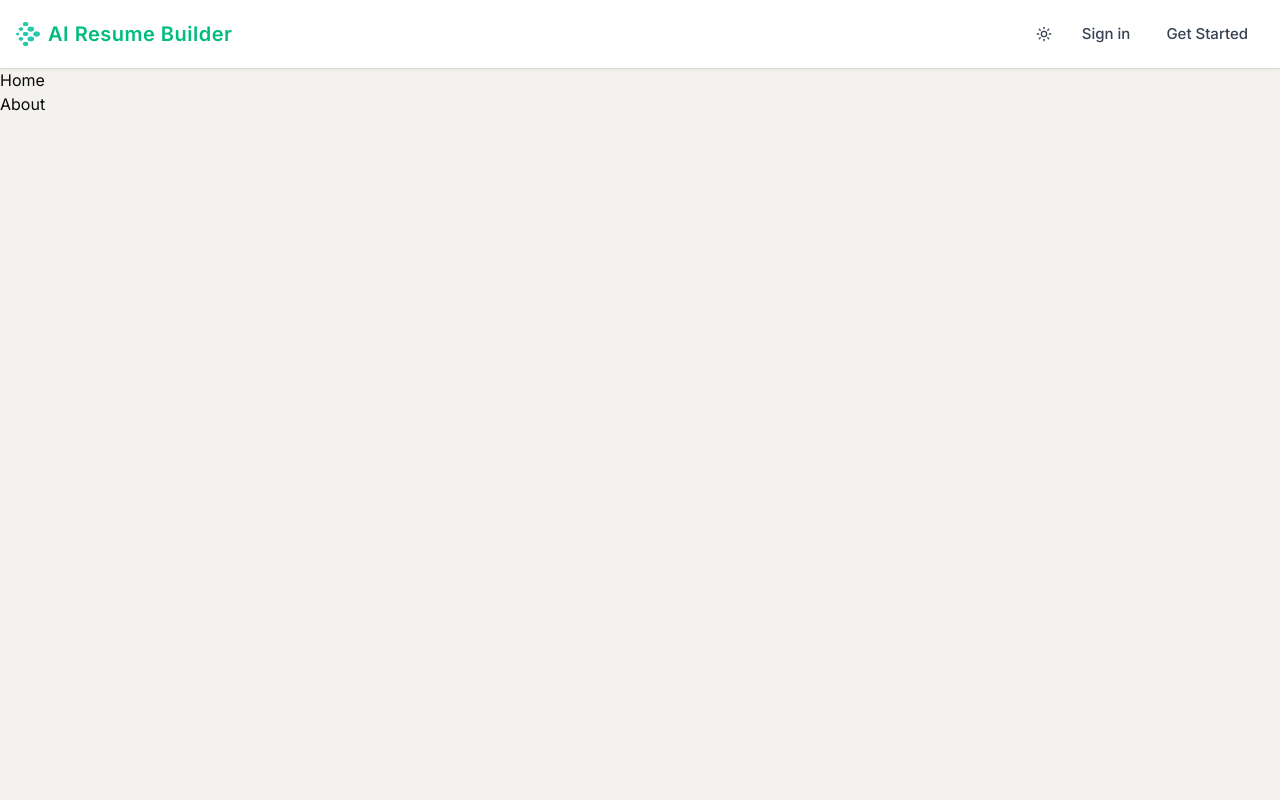
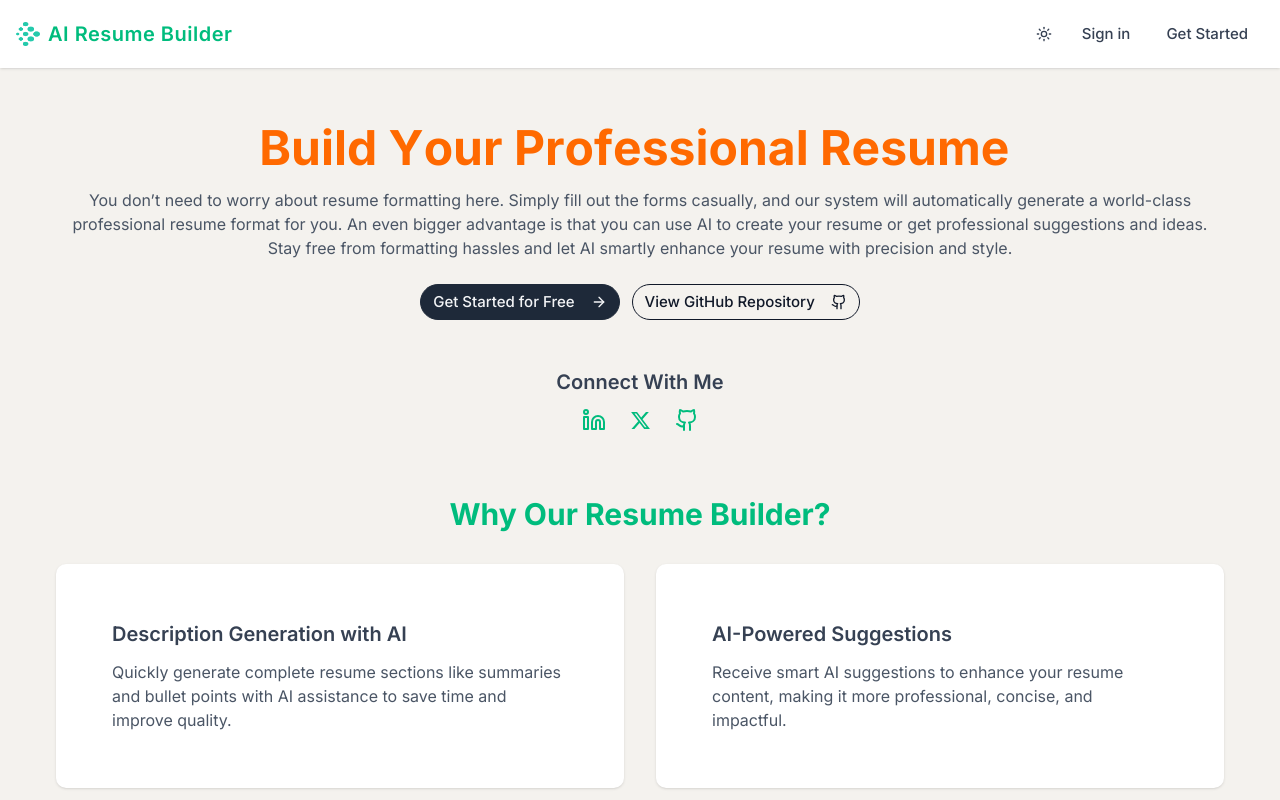
Before and after one commit to Mohosin999/AI-Powered-Resume-Builder-App-FullStack-Next.js, a Next.js app: page / in a window 1280 px wide. Shown: the top 800 px of the page. Built offline with nearby package versions, Linux system fonts and the light colour scheme; no server answers.

Commit message:
test: add unit test for home page and loader

```diff
--- a/src/app/page.tsx
+++ b/src/app/page.tsx
@@ -1,23 +1,12 @@
-// import React from "react";
-// import HomePage from "@/components/home-page";
+import React from "react";
+import HomePage from "@/components/home-page";
 
-// const Home = async () => {
-//   return (
-//     <div>
-//       <HomePage />
-//     </div>
-//   );
-// };
-
-// export default Home;
-
-import Link from "next/link";
-
-export default function Home() {
+const Home = () => {
   return (
     <div>
-      <h1>Home</h1>
-      <Link href="/about">About</Link>
+      <HomePage />
     </div>
   );
-}
+};
+
+export default Home;
```
Also changed, not shown: 2 other files (tests, documents, lock files or other folders).
